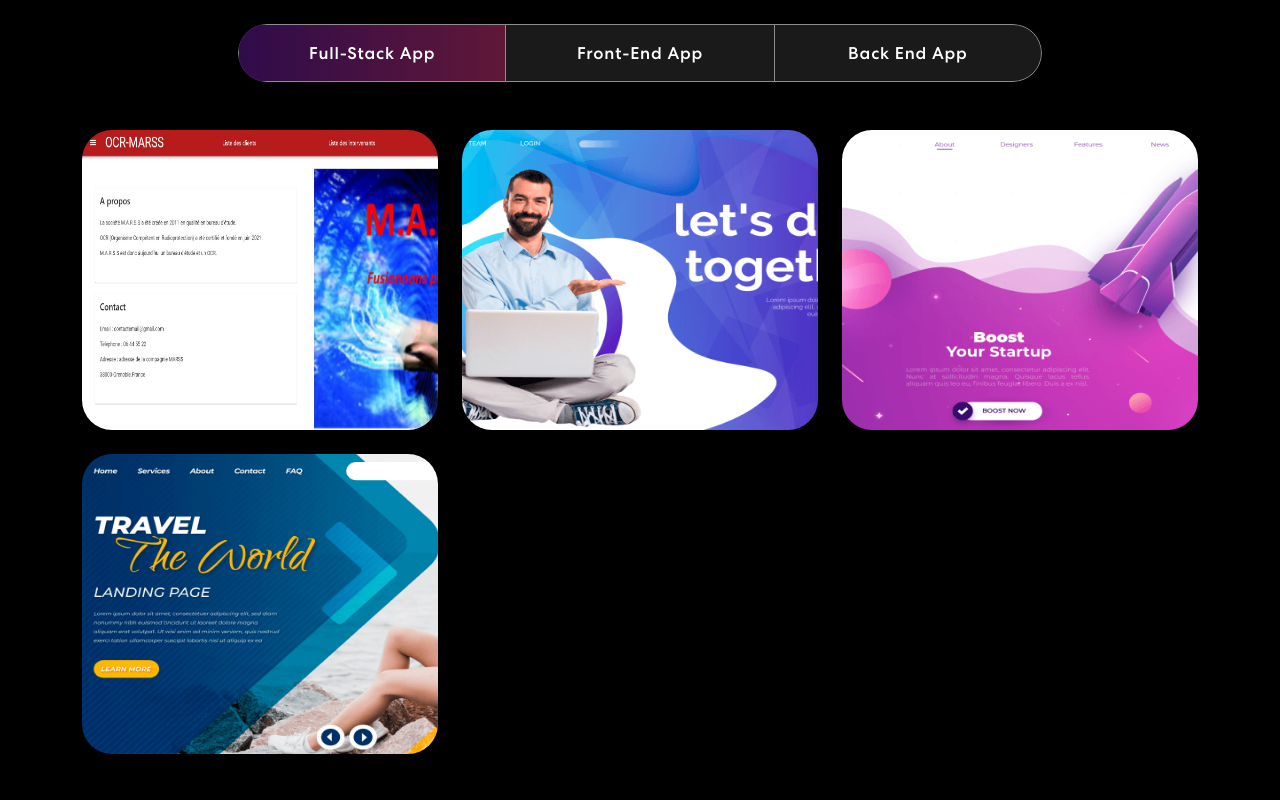
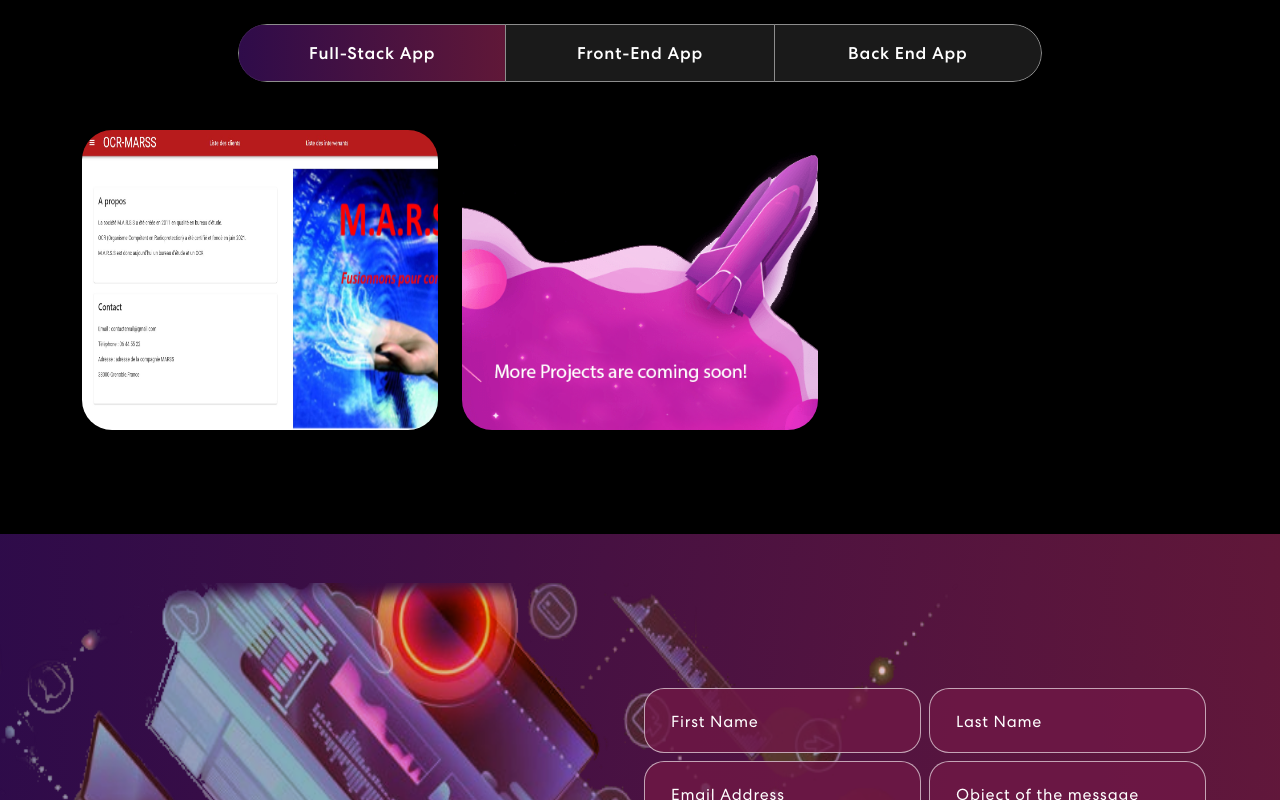
Before and after one commit to SiVv-B/SiwarFolio, a React (Create React App) app: page / in a window 1280 px wide. Shown: the part 2000-2800 px from the top of the page. Built offline with nearby package versions, Linux system fonts and the light colour scheme.

Commit message:
edited projects default picture

```diff
--- a/src/componenets/ProjectCard.js
+++ b/src/componenets/ProjectCard.js
@@ -17,7 +17,7 @@ const ProjectCard = ({
         {({ isVisible }) => (
           <div className={isVisible ? 'animate__animated animate__pulse' : ''}>
             <div className="proj-imgbx">
-              <img src={imgUrl} style={{ height: '300px', width: '460px' }} />
+              <img src={imgUrl} style={{ height: '300px', width: '418px' }} />
               <div className="proj-txtx">
                 <h4>{title}</h4>
                 <span>{description}</span>
```
Also changed, not shown: src/componenets/Projects.js (+8 -8 lines), src/assets/img/project-img3.png, 1 other file (tests, documents, lock files or other folders).
